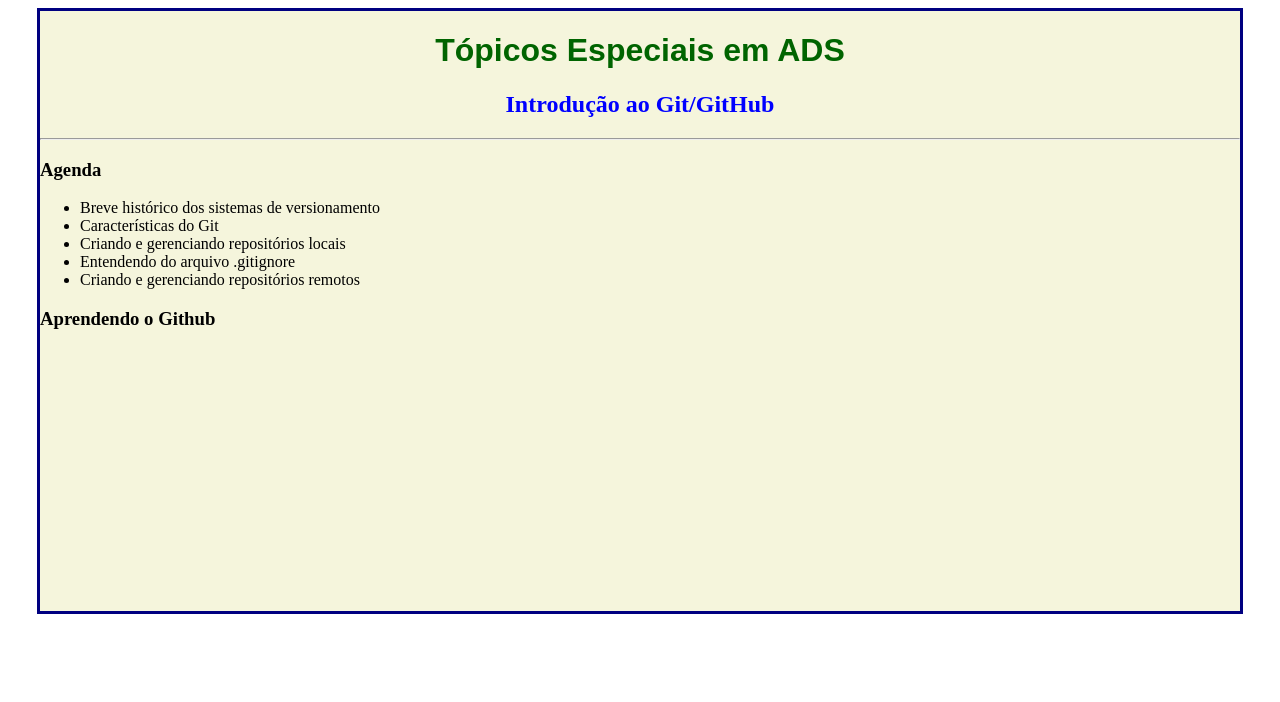
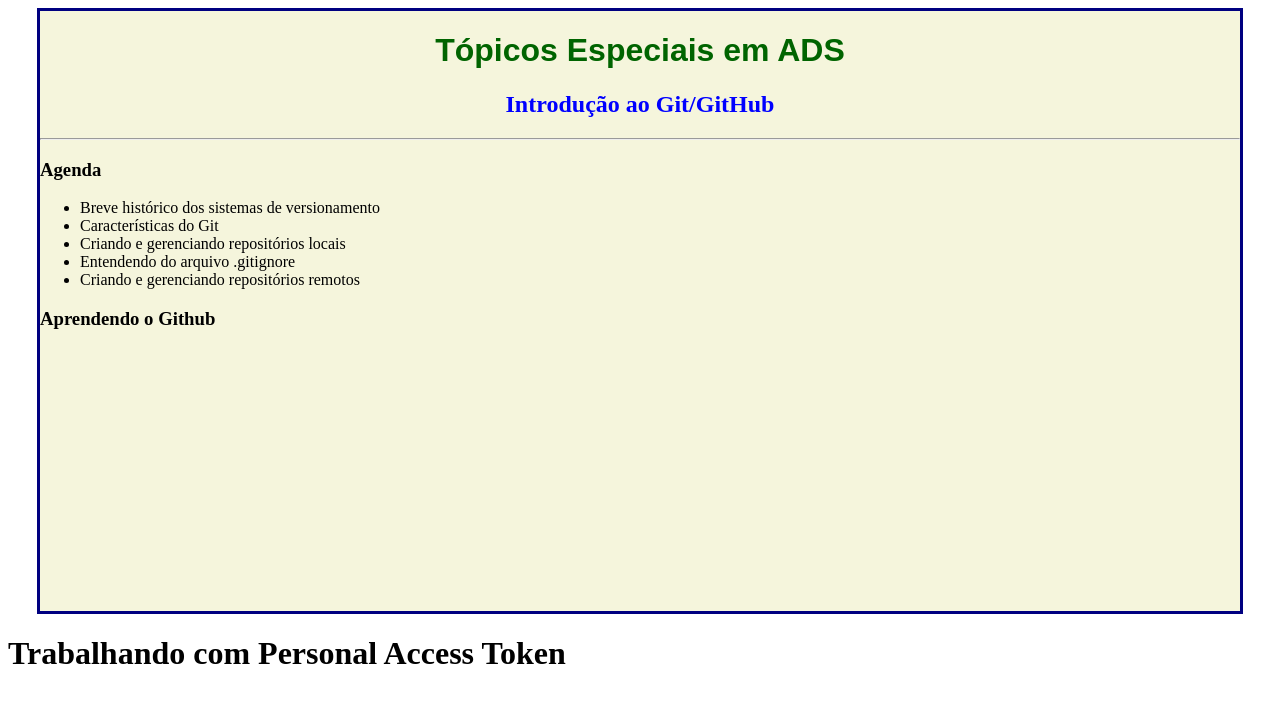
Before and after one commit to pedrodoninimorita/intro-git, a plain HTML site: page index.html in a window 1280 px wide. Drawn offline with Linux system fonts and the light colour scheme.

Commit message:
working with Personal Access Token

```diff
--- a/index.html
+++ b/index.html
@@ -27,6 +27,9 @@
 
     </div>
 
+    <div>
+        <h1>Trabalhando com Personal Access Token</h1>
+    </div>
 
 
 </body>
```
